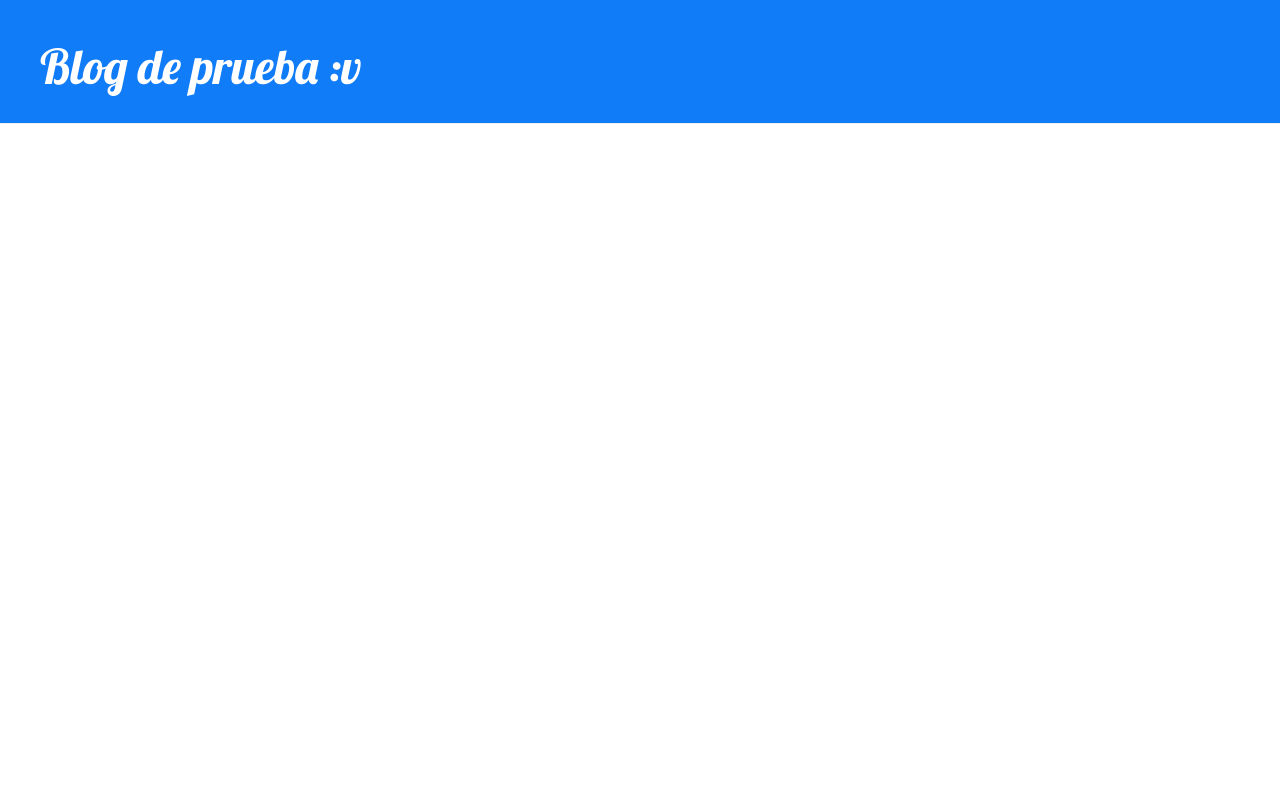
After one commit to LuisYana04/Lab05, a Django app: template blog/templates/blog/base.html in a window 1280 px wide. The commit adds this page. Run offline with Django 3.2, Linux system fonts and the light colour scheme; the template is opened without the code that fills it, so the values that code supplies are empty; some libraries are stand-ins or nearby versions.

Commit message:
Muestra implementada com key

```diff
--- /dev/null
+++ b/blog/static/css/blog.css
@@ -0,0 +1,47 @@
+.page-header {
+    background-color: #117cf7;
+    margin-top: 0;
+    padding: 20px 20px 20px 40px;
+}
+
+.page-header h1, .page-header h1 a, .page-header h1 a:visited, .page-header h1 a:active {
+    color: #ffffff;
+    font-size: 36pt;
+    text-decoration: none;
+}
+
+.content {
+    margin-left: 40px;
+}
+
+h1, h2, h3, h4 {
+    font-family: 'Lobster', cursive;
+}
+
+.date {
+    color: #828282;
+    text-align: right;
+}
+
+.save {
+    float: right;
+}
+
+.post-form textarea, .post-form input {
+    width: 100%;
+}
+
+.top-menu, .top-menu:hover, .top-menu:visited {
+    color: #ffffff;
+    float: right;
+    font-size: 26pt;
+    margin-right: 20px;
+}
+
+.post {
+    margin-bottom: 70px;
+}
+
+.post h2 a, .post h2 a:visited {
+    color: #000000;
+}
--- /dev/null
+++ b/blog/templates/blog/base.html
@@ -0,0 +1,23 @@
+{% load static %}
+<html>
+    <head>
+        <title>Blog</title>
+        <link rel="stylesheet" href="//maxcdn.bootstrapcdn.com/bootstrap/3.2.0/css/bootstrap.min.css">
+        <link rel="stylesheet" href="//maxcdn.bootstrapcdn.com/bootstrap/3.2.0/css/bootstrap-theme.min.css">
+        <link href="//fonts.googleapis.com/css?family=Lobster&subset=latin,latin-ext" rel="stylesheet" type="text/css">
+        <link rel="stylesheet" href="{% static 'css/blog.css' %}">
+        </head>
+    <body>
+    <div class="page-header">
+        <h1><a href="/">Blog de prueba :v</a></h1>
+    </div>
+    <div class="content container">
+        <div class="row">
+            <div class="col-md-8">
+            {% block content %}
+            {% endblock %}
+            </div>
+        </div>
+    </div>
+    </body>
+</html>
--- a/blog/urls.py
+++ b/blog/urls.py
@@ -4,4 +4,5 @@ from . import views
 
 urlpatterns = [
     path('', views.post_list, name='post_list'),
+    path('post/<int:pk>/', views.post_detail, name='post_detail'),
 ]
```
Also changed, not shown: blog/templates/blog/post_detail.html (added, +13 -0 lines), blog/templates/blog/post_list.html (+8 -15 lines), blog/views.py (+6 -1 lines).
